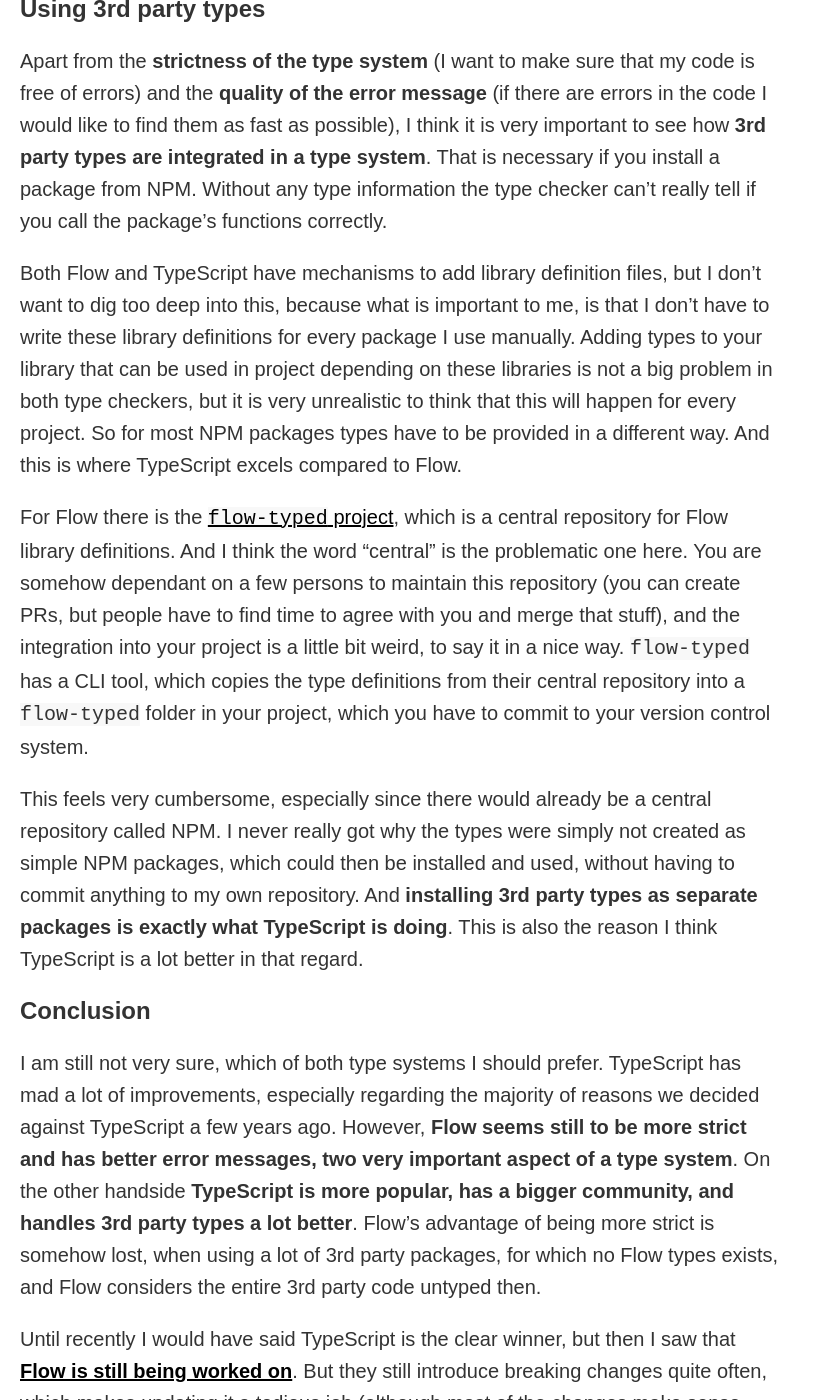
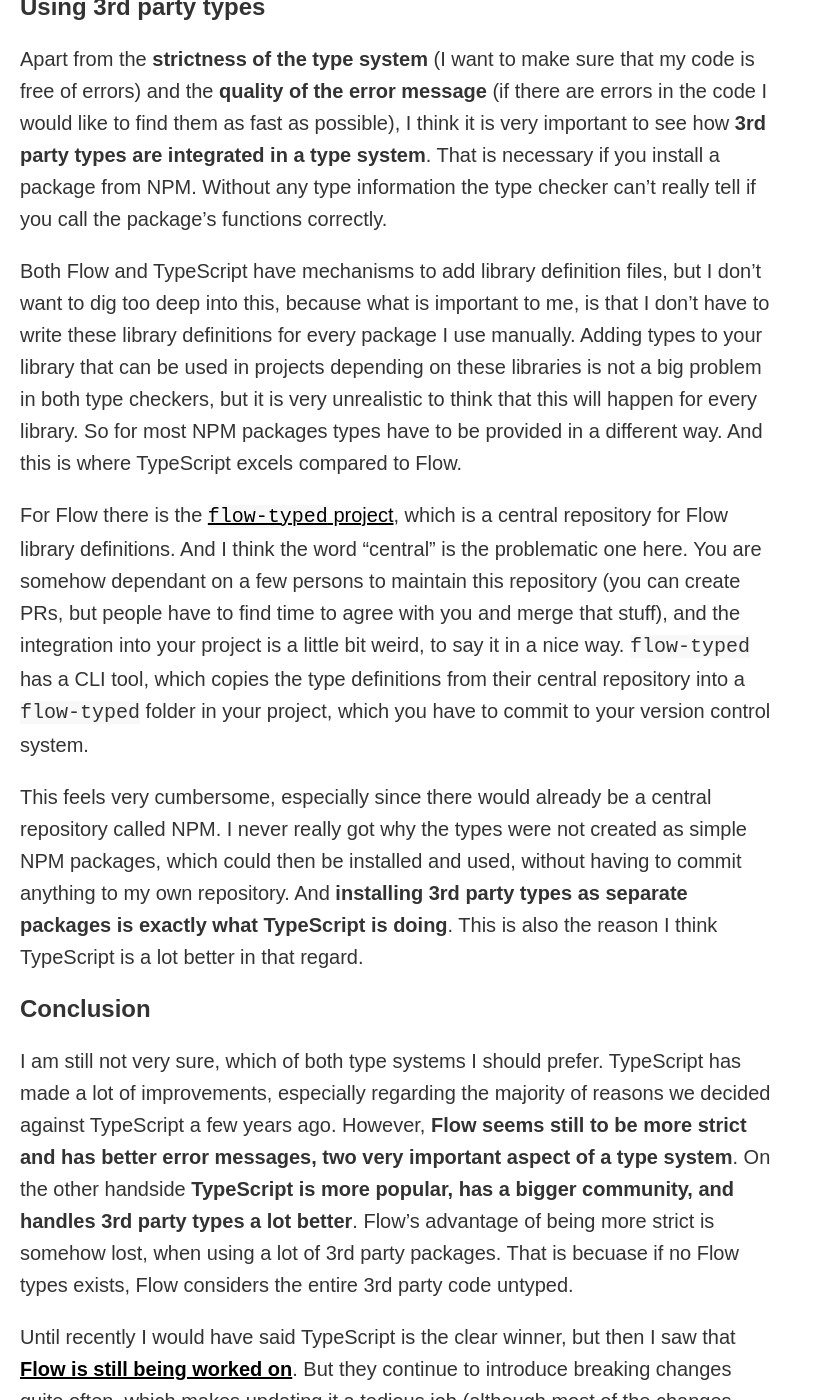
Before and after one commit to danrot/danrot.github.io, a Jekyll site: the page built from _posts/2020-06-05-typing-in-javascript-flow-vs-typescript.md, in a window 1280 px wide and 1400 px high, scrolled down 5442 px. Shown: the whole window, without its empty margins (0-820 px from the left). Built offline with Jekyll 4.4.1, drawn with Linux system fonts in a browser that asks for light colours; some of the changed text lies outside the part shown.

Commit message:
Proofread blog

```diff
--- a/_posts/2020-06-05-typing-in-javascript-flow-vs-typescript.md
+++ b/_posts/2020-06-05-typing-in-javascript-flow-vs-typescript.md
@@ -30,8 +30,8 @@ This code is syntactically correct, so JavaScript will not complain about this,
 Since it is pretty obvious that you cannot divide a number by a string, you might say you are not doing that anyway,
 but imagine that the value of `"5"` is stored in a variable, and the value of that variable is not completely clear,
 because it is determined in a 100 lines of code. In that case it would be quite easy to mess this up in some way,
-without immediately realizing it. A static type checker would tell you about the error at the moment you introduce it,
-and you are much more likely to know what's wrong than when finding out about this error at runtime a year later.
+without immediately realizing it. **A static type checker would tell you about the error at the moment you introduce
+it**, and you are much more likely to know what's wrong than when finding out about this error at runtime a year later.
 
 Now there are different ways on how to apply static type checking. Many **compiled languages do this during their
 compilation step**, which means that the program does not compile at all if you get any type errors in your project.
@@ -155,8 +156,8 @@ correctly.
 
 Both Flow and TypeScript have mechanisms to add library definition files, but I don't want to dig too deep into this,
 because what is important to me, is that I don't have to write these library definitions for every package I use
-manually. Adding types to your library that can be used in project depending on these libraries is not a big problem in
-both type checkers, but it is very unrealistic to think that this will happen for every project. So for most NPM
+manually. Adding types to your library that can be used in projects depending on these libraries is not a big problem
+in both type checkers, but it is very unrealistic to think that this will happen for every library. So for most NPM
 packages types have to be provided in a different way. And this is where TypeScript excels compared to Flow.
 
 For Flow there is the [`flow-typed` project](https://github.com/flow-typed/flow-typed), which is a central repository
@@ -167,24 +168,24 @@ CLI tool, which copies the type definitions from their central repository into a
 which you have to commit to your version control system.
 
 This feels very cumbersome, especially since there would already be a central repository called NPM. I never really got
-why the types were simply not created as simple NPM packages, which could then be installed and used, without having to
-commit anything to my own repository. And **installing 3rd party types as separate packages is exactly what TypeScript
-is doing**. This is also the reason I think TypeScript is a lot better in that regard.
+why the types were not created as simple NPM packages, which could then be installed and used, without having to commit
+anything to my own repository. And **installing 3rd party types as separate packages is exactly what TypeScript is
+doing**. This is also the reason I think TypeScript is a lot better in that regard.
 
 ## Conclusion
 
-I am still not very sure, which of both type systems I should prefer. TypeScript has mad a lot of improvements,
+I am still not very sure, which of both type systems I should prefer. TypeScript has made a lot of improvements,
 especially regarding the majority of reasons we decided against TypeScript a few years ago. However, **Flow seems still
 to be more strict and has better error messages, two very important aspect of a type system**. On the other handside
 **TypeScript is more popular, has a bigger community, and handles 3rd party types a lot better**. Flow's advantage of
-being more strict is somehow lost, when using a lot of 3rd party packages, for which no Flow types exists, and Flow
-considers the entire 3rd party code untyped then.
+being more strict is somehow lost, when using a lot of 3rd party packages. That is becuase if no Flow types exists,
+Flow considers the entire 3rd party code untyped.
 
 Until recently I would have said TypeScript is the clear winner, but then I saw that
-**[Flow is still being worked on](https://github.com/facebook/flow/commits/master)**. But they still introduce breaking
-changes quite often, which makes updating it a tedious job (although most of the changes make sense from my point of
-view). TypeScript is still the more active project, and has better integrations in all kind of other tooling. For these
-reasons I would say it is much more likely that Flow reaches its end of life than TypeScript.
+**[Flow is still being worked on](https://github.com/facebook/flow/commits/master)**. But they continue to introduce
+breaking changes quite often, which makes updating it a tedious job (although most of the changes make sense from my
+point of view). TypeScript is still the more active project, and has better integrations in all kind of other tooling.
+For these reasons I would say it is much more likely that Flow reaches its end of life than TypeScript.
 
 So in conclusion, my current recommendation would be:
 
```
Also changed, not shown: other parts of _posts/2020-06-05-typing-in-javascript-flow-vs-typescript.md (+15 -14 lines).
